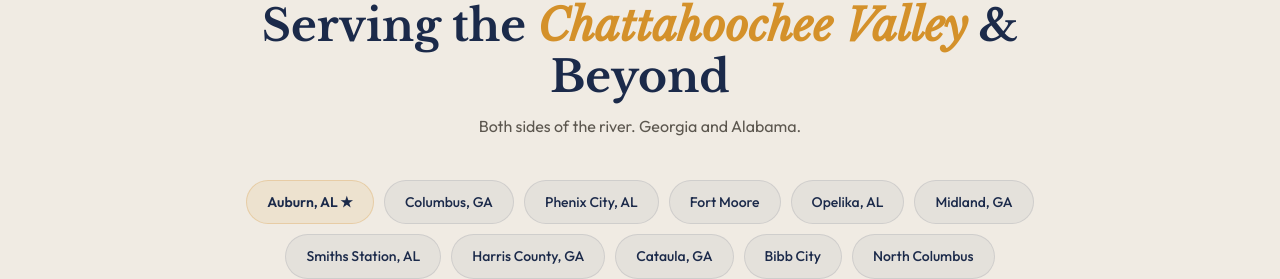
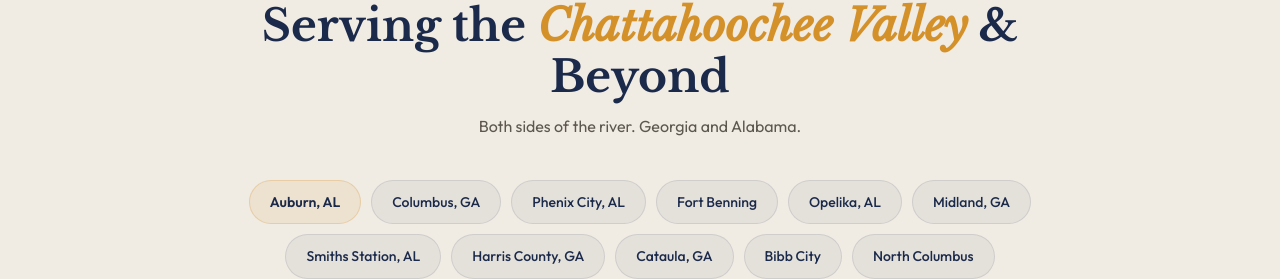
Before and after one commit to Hooton-dev/goings-places-site, a plain HTML site: page goings-places-site/index.html in a window 1280 px wide. Shown: the part 5638-5917 px from the top of the page. Drawn offline with nearby package versions, Linux system fonts and the light colour scheme.

Commit message:
Update index.html

```diff
--- a/goings-places-site/index.html
+++ b/goings-places-site/index.html
@@ -457,10 +457,10 @@
         <p style="color:var(--text-mid);font-size:16px;margin-top:12px;margin-bottom:40px">Both sides of the river. Georgia and Alabama.</p>
       </div>
       <div class="area-tags fade-in">
-        <a href="/auburn-al/" class="area-tag" style="background:rgba(212,145,42,0.1);border-color:rgba(212,145,42,0.25);font-weight:600">Auburn, AL ★</a>
+        <a href="/auburn-al/" class="area-tag" style="background:rgba(212,145,42,0.1);border-color:rgba(212,145,42,0.25);font-weight:600">Auburn, AL </a>
         <span class="area-tag">Columbus, GA</span>
         <span class="area-tag">Phenix City, AL</span>
-        <span class="area-tag">Fort Moore</span>
+        <span class="area-tag">Fort Benning</span>
         <span class="area-tag">Opelika, AL</span>
         <span class="area-tag">Midland, GA</span>
         <span class="area-tag">Smiths Station, AL</span>
```
